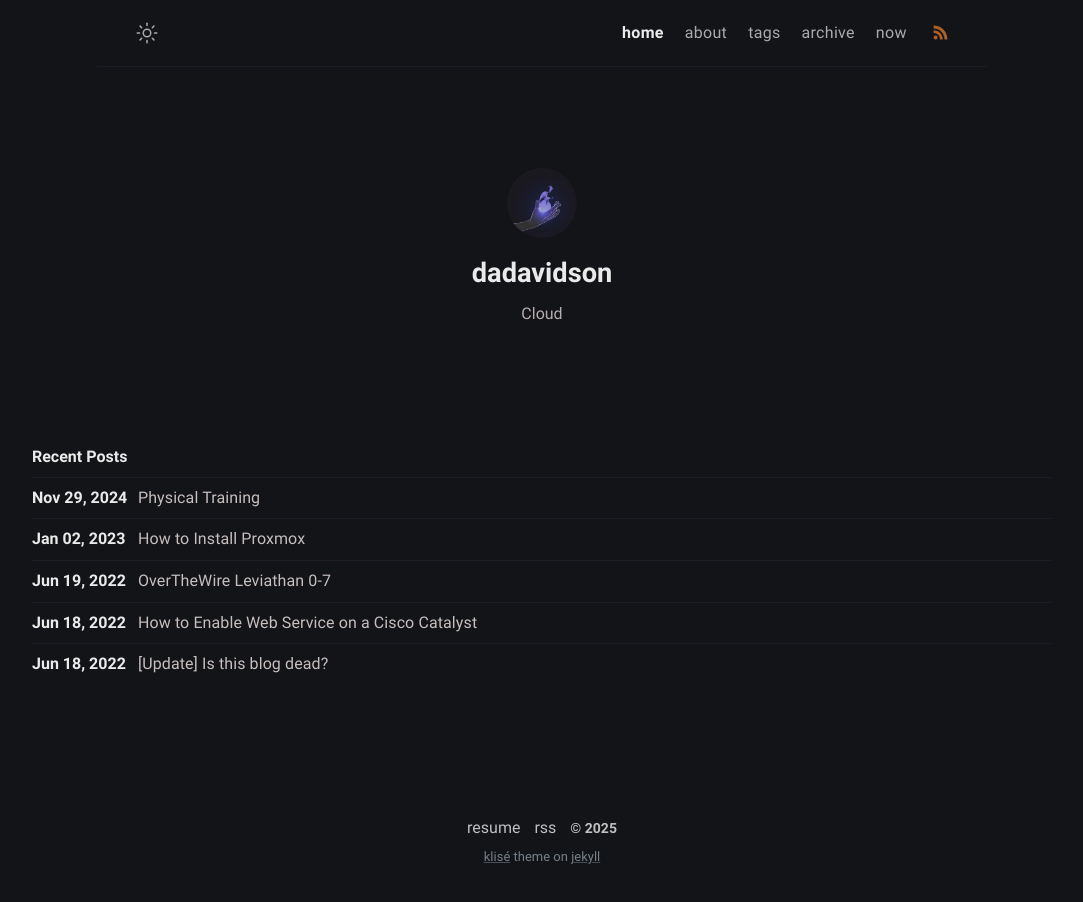
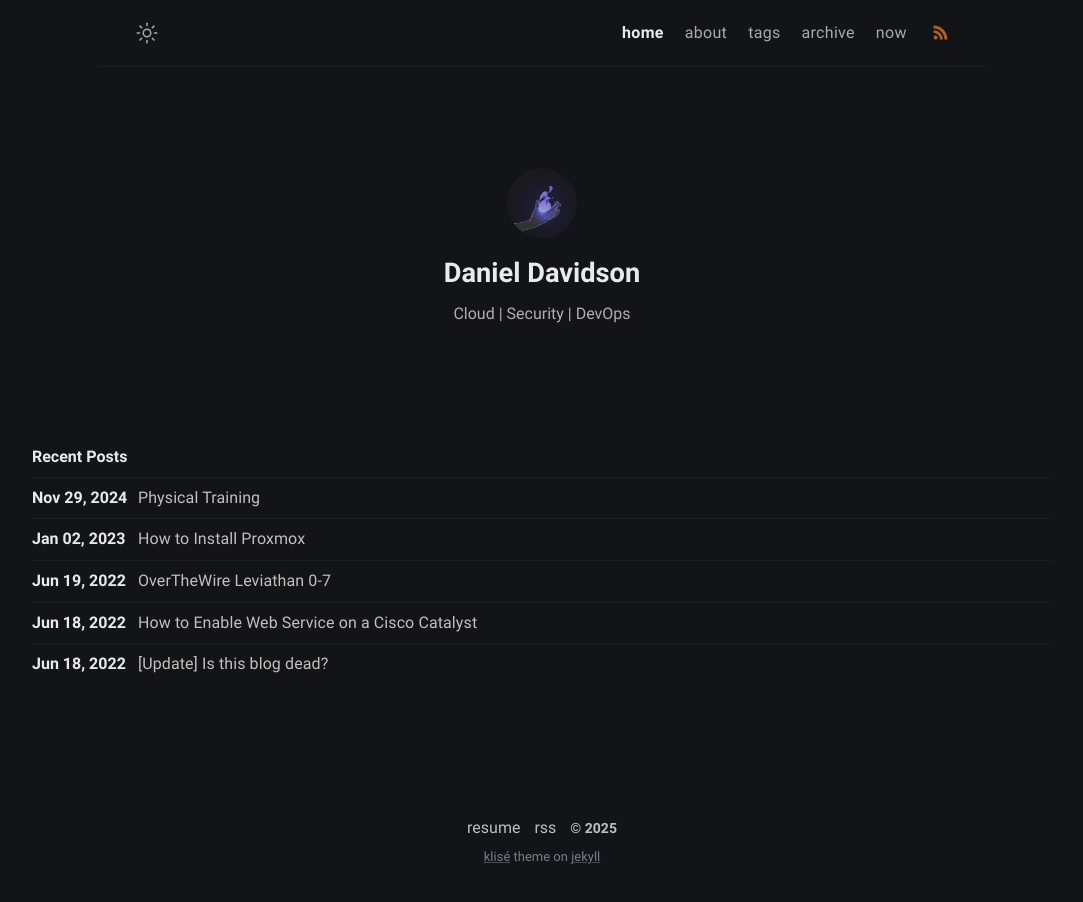
Before and after one commit to dadavidson/dadavidson-blog, a Jekyll site: the page built from index.md, in a window 1280 px wide. Shown: the whole page, without its empty margins (98-1181 px from the left). Built offline with Jekyll 4.4.1, drawn with Linux system fonts in a browser that asks for light colours.

Commit message:
Update _config.yml

```diff
--- a/_config.yml
+++ b/_config.yml
@@ -1,7 +1,7 @@
 # Site settings
 title: dadavidson # site title
 description: >- # site description
-  Cloud
+  Cloud | Security | DevOps
 lang: en-US # default lang
 timezone: US/Chicago # set your timezone
 image: #assets/img/ogp.png # This image used for Open Graph more info https://ogp.me/
@@ -10,9 +10,9 @@ mode: dark # default theme "dark" | "light"
 
 # Profile settings
 author:
-  name: dadavidson # author name
+  name: Daniel Davidson # author name
   bio: >- # tell to the world
-    Cloud
+    Cloud | Security | DevOps
   username: username # general username
   github: dadavidson # github username
   twitter: twitter_username # twitter username
```
